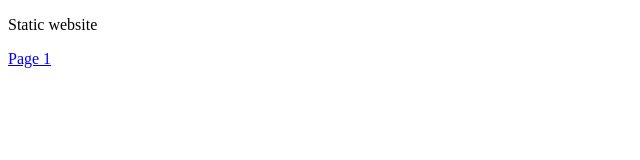
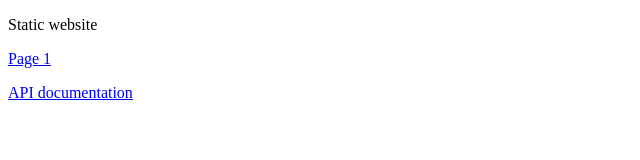
Before and after one commit to begoon/wsgi-go, a plain HTML site: page wsgi/root/index.html in a window 1280 px wide. Shown: the whole page, without its empty margins (0-640 px from the left). Drawn offline with Linux system fonts and the light colour scheme.

```diff
--- a/wsgi/root/index.html
+++ b/wsgi/root/index.html
@@ -13,6 +13,9 @@
     <p>
         <a href="page-1">Page 1</a>
     </p>
+    <p>
+        <a href="/api">API documentation</a>
+    </p>
 </body>
 
 </html>
```
Also changed, not shown: 2 other files.
